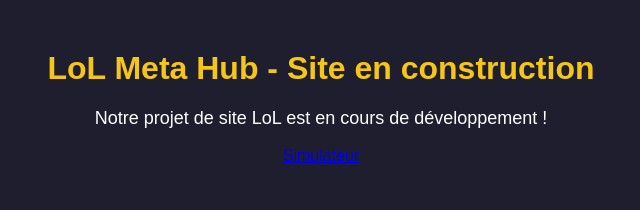
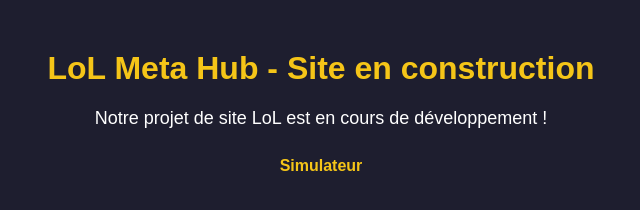
Before and after one commit to RaphaelLol/LoLMetaHub, a plain HTML site: page index.html in a window 1280 px wide. Shown: the whole page, without its empty margins (319-959 px from the left). Drawn offline with Linux system fonts and the light colour scheme.

Commit message:
Update style.css

```diff
--- a/style.css
+++ b/style.css
@@ -20,3 +20,16 @@
     text-align: center;
     margin-bottom: 20px;
 }
+
+
+a.onglet {
+    color: #f5c518;       /* couleur jaune comme tes h1 */
+    text-decoration: none; /* enlève le soulignement */
+    font-weight: bold;
+    margin: 10px;
+    display: inline-block;
+}
+
+a.onglet:hover {
+    color: white;         /* couleur au survol */
+}
```
